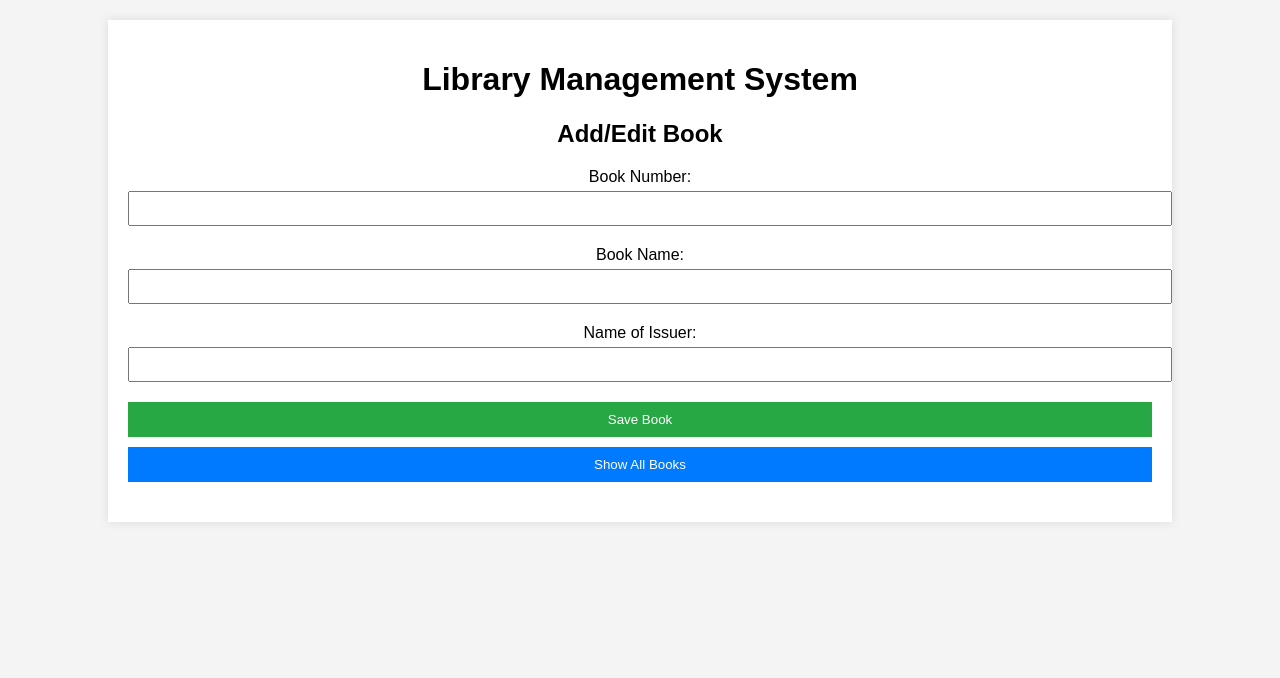
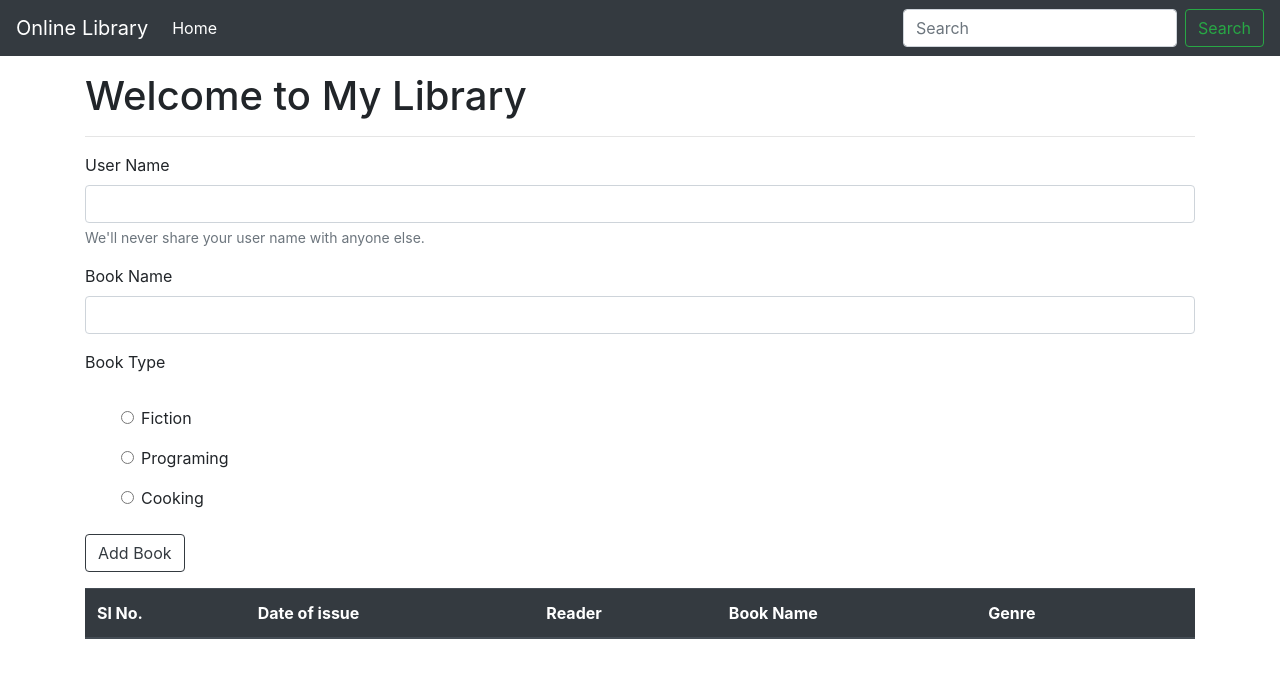
Before and after one commit to Nivedita-Vinod01/Library-management, a plain HTML site: page index.html in a window 1280 px wide. Drawn offline with nearby package versions, Linux system fonts and the light colour scheme.

Commit message:
Update index.html
i

```diff
--- a/index.html
+++ b/index.html
@@ -1,47 +1,143 @@
 <!DOCTYPE html>
 <html lang="en">
-<head>
-    <meta charset="UTF-8">
-    <meta name="viewport" content="width=device-width, initial-scale=1.0">
+  <head>
+    <meta charset="utf-8" />
+    <meta
+      name="viewport"
+      content="width=device-width, initial-scale=1, shrink-to-fit=no"
+    />
+    <link
+      rel="stylesheet"
+      href="https://cdn.jsdelivr.net/npm/bootstrap@4.6.1/dist/css/bootstrap.min.css"
+      integrity="sha384-zCbKRCUGaJDkqS1kPbPd7TveP5iyJE0EjAuZQTgFLD2ylzuqKfdKlfG/eSrtxUkn"
+      crossorigin="anonymous"
+    />
     <title>Library Management System</title>
-    <link rel="stylesheet" href="styles.css">
-</head>
-<body>
-    <div class="container">
-        <h1>Library Management System</h1>
-        <div class="form-container">
-            <h2>Add/Edit Book</h2>
-            <form id="bookForm">
-                <label for="bookNumber">Book Number:</label>
-                <input type="text" id="bookNumber" required>
-                <label for="bookName">Book Name:</label>
-                <input type="text" id="bookName" required>
-                <label for="issuerName">Name of Issuer:</label>
-                <input type="text" id="issuerName" required>
-                <button type="submit">Save Book</button>
-            </form>
-            <button id="showBooksButton">Show All Books</button>
+  </head>
+
+  <body>
+    <nav class="navbar navbar-expand-lg navbar-dark bg-dark">
+      <a class="navbar-brand" href="#">Online Library</a>
+      <button
+        class="navbar-toggler"
+        type="button"
+        data-toggle="collapse"
+        data-target="#navbarSupportedContent"
+        aria-controls="navbarSupportedContent"
+        aria-expanded="false"
+        aria-label="Toggle navigation"
+      >
+        <span class="navbar-toggler-icon"></span>
+      </button>
+
+      <div class="collapse navbar-collapse" id="navbarSupportedContent">
+        <ul class="navbar-nav mr-auto">
+          <li class="nav-item active">
+            <a class="nav-link" href="#"
+              >Home <span class="sr-only">(current)</span></a
+            >
+          </li>
+        </ul>
+        <form class="form-inline my-2 my-lg-0">
+          <input
+            class="form-control mr-sm-2"
+            type="search"
+            placeholder="Search"
+            aria-label="Search"
+          />
+          <button class="btn btn-outline-success my-2 my-sm-0" type="submit">
+            Search
+          </button>
+        </form>
+      </div>
+    </nav>
+    <div id="alertuser"></div>
+
+    <div class="container my-3">
+      <h1>Welcome to My Library</h1>
+      <hr />
+      <form id="mylibraryform">
+        <div class="form-group">
+          <label for="exampleInputEmail1">User Name</label>
+          <input
+            type="text"
+            class="form-control"
+            id="User-Name"
+            aria-describedby="emailHelp"
+          />
+          <small id="emailHelp" class="form-text text-muted"
+            >We'll never share your user name with anyone else.</small
+          >
         </div>
-        <div id="booksModal" class="modal">
-            <div class="modal-content">
-                <span class="close">&times;</span>
-                <h2>All Books</h2>
-                <table id="booksTable">
-                    <thead>
-                        <tr>
-                            <th>Book Number</th>
-                            <th>Book Name</th>
-                            <th>Issuer Name</th>
-                            <th>Actions</th>
-                        </tr>
-                    </thead>
-                    <tbody id="booksTableBody">
-                        <!-- Books will be displayed here -->
-                    </tbody>
-                </table>
+        <div class="form-group">
+          <label for="exampleInputPassword1">Book Name</label>
+          <input type="text" class="form-control" id="Book-Name" />
+        </div>
+        <div class="form-group">
+          <label for="bookType">Book Type</label>
+          <div class="check-boxes my-3 mx-5">
+            <div class="form-check p-2">
+              <input
+                class="form-check-input"
+                type="radio"
+                name="check-box"
+                id="Fiction"
+                value="Fiction"
+              />
+              <label class="form-check-label" for="Fiction"> Fiction </label>
             </div>
+            <div class="form-check p-2">
+              <input
+                class="form-check-input"
+                type="radio"
+                name="check-box"
+                id="Programing"
+                value="Programing"
+              />
+              <label class="form-check-label" for="Programing">
+                Programing
+              </label>
+            </div>
+            <div class="form-check p-2">
+              <input
+                class="form-check-input"
+                type="radio"
+                name="check-box"
+                id="Cooking"
+                value="Cooking"
+              />
+              <label class="form-check-label" for="Cooking"> Cooking </label>
+            </div>
+          </div>
         </div>
+
+        <button type="submit" class="btn btn-outline-dark">Add Book</button>
+      </form>
+      <table class="table table-dark my-3">
+        <thead>
+          <tr>
+            <th scope="col">Sl No.</th>
+            <th scope="col">Date of issue</th>
+            <th scope="col">Reader</th>
+            <th scope="col">Book Name</th>
+            <th scope="col">Genre</th>
+            <th scope="col"></th>
+          </tr>
+        </thead>
+        <tbody id="table-body"></tbody>
+      </table>
     </div>
-    <script src="scripts.js"></script>
-</body>
+
+    <script src="script.js"></script>
+    <script
+      src="https://cdn.jsdelivr.net/npm/jquery@3.5.1/dist/jquery.slim.min.js"
+      integrity="sha384-DfXdz2htPH0lsSSs5nCTpuj/zy4C+OGpamoFVy38MVBnE+IbbVYUew+OrCXaRkfj"
+      crossorigin="anonymous"
+    ></script>
+    <script
+      src="https://cdn.jsdelivr.net/npm/bootstrap@4.6.1/dist/js/bootstrap.bundle.min.js"
+      integrity="sha384-fQybjgWLrvvRgtW6bFlB7jaZrFsaBXjsOMm/tB9LTS58ONXgqbR9W8oWht/amnpF"
+      crossorigin="anonymous"
+    ></script>
+  </body>
 </html>
```
